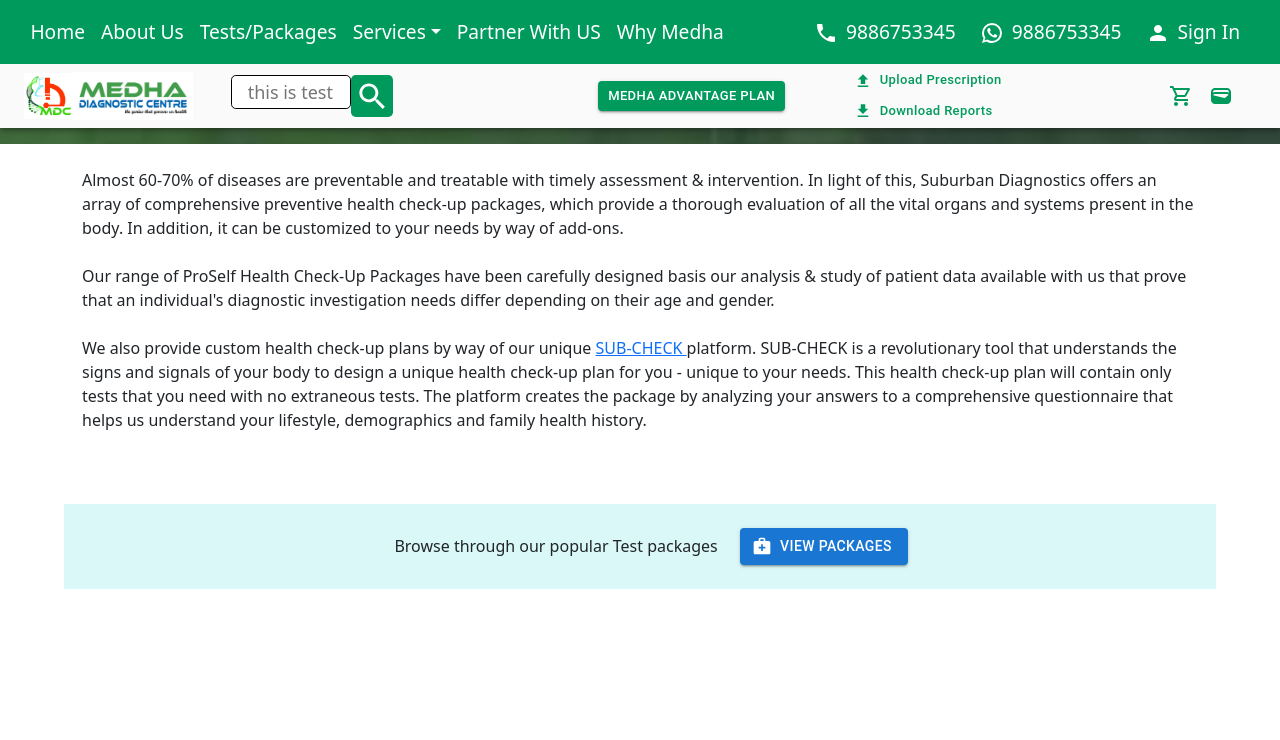
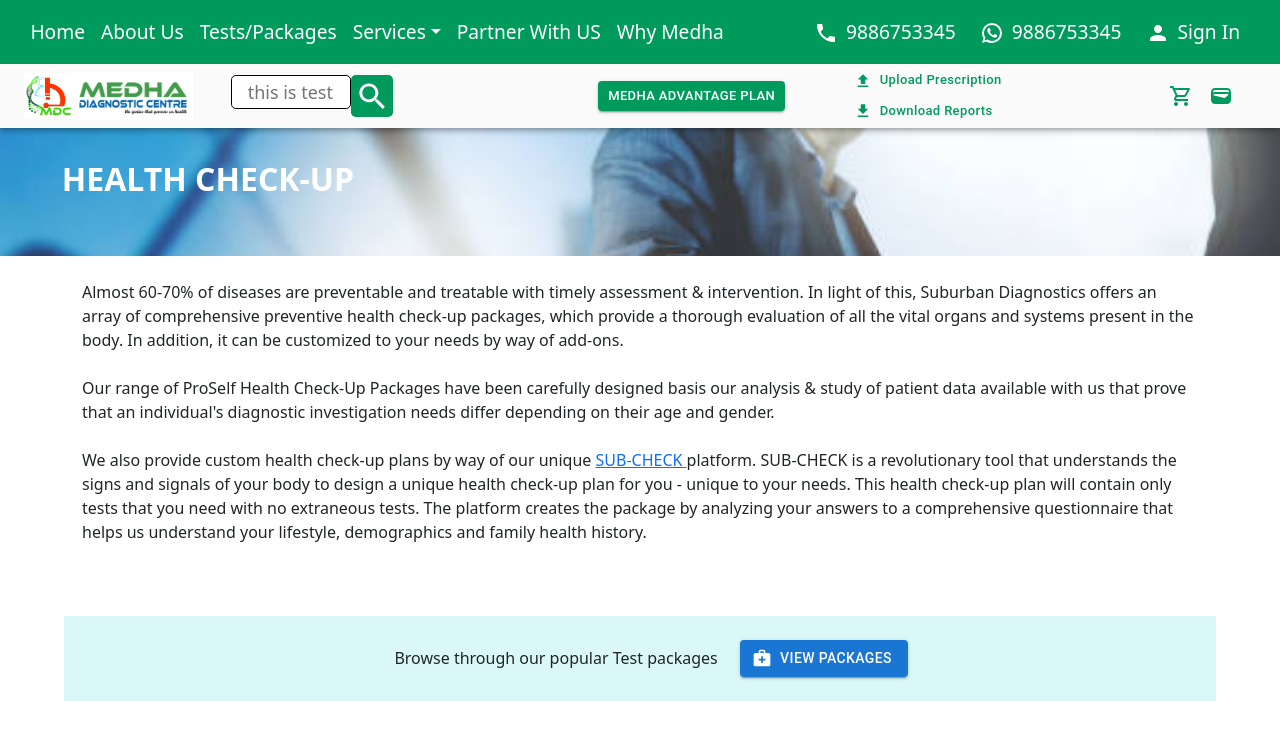
Before and after one commit to puskarthakur/medha-diagnostic-centre, a React (Create React App) app: page /check in a window 1280 px wide. Shown: the top 740 px of the page. Built offline with nearby package versions, Linux system fonts and the light colour scheme.

Commit message:
bannr fix

```diff
--- a/src/Diagnostic.js
+++ b/src/Diagnostic.js
@@ -1,32 +1,22 @@
 import React from "react";
-import banner from './images/download.jpg'
-import ArrowBackIcon from '@mui/icons-material/ArrowBack';
 import Button from '@mui/material/Button';
 import { useNavigate } from "react-router-dom";
 
+import Banner from './components/banner/Banner';
+import bannerImage from './images/bannerImage.jpg';
+
 export default function Diagnostic() {
     const navigate = useNavigate()
-    const myStyle = {
-        backgroundImage: `url(${banner})`,
-        backgroundSize: '100%',
-        backgroundRepeat: 'no-repeat',
-        height: '35vh',
-        display: 'flex',
-        flexDirection: 'row',
-        alignItems: 'center'
-    }
+
     return (
         <div className="diagnos">
-            <div style={myStyle}>
-                <div className="container">
-                    <div className="row">
-                        <div className="col-md-9">
-                            <span><ArrowBackIcon /></span>
-                            <h4>Diagnostic Services</h4>
-                        </div>
-                    </div>
-                </div>
-
+            <div>
+                <Banner
+                    icon={false} // Pass true or false to display or hide the arrow icon
+                    text="DIAGNOSTIC SERVICES" // The text to be displayed in the banner
+                    imageUrl={bannerImage} // The URL of the banner image
+                    imageHeight="8rem" // The height of the banner image
+                />
             </div>
             <div class="container px-15 py-4">
                 <p>Almost 60-70% of diseases are preventable and treatable with timely assessment & intervention. In light of this, Suburban Diagnostics offers an array of comprehensive preventive health check-up packages, which provide a thorough evaluation of all the vital organs and systems present in the body. In addition, it can be customized to your needs by way of add-ons.</p>
@@ -37,7 +27,7 @@
                 </div>
                 <h6 className="mb-0 mt-4">Clinical Chemistry</h6>
                 <p className="mt-3">Clinical chemistry (also known as chemical pathology, clinical biochemistry or medical biochemistry) is concerned with analyzing bodily fluids for diagnostic and therapeutic purposes. The most common specimens tested in clinical chemistry are blood and urine.</p>
-           <Button variant="contained" onClick={()=>navigate('/patho')}>Read More</Button>
+                <Button variant="contained" onClick={() => navigate('/patho')}>Read More</Button>
             </div>
 
             <div className="p-container">
@@ -46,7 +36,7 @@
                 </div>
                 <h6 className="mb-0 mt-4">Digital X-Ray</h6>
                 <p className="mt-3">Clinical chemistry (also known as chemical pathology, clinical biochemistry or medical biochemistry) is concerned with analyzing bodily fluids for diagnostic and therapeutic purposes. The most common specimens tested in clinical chemistry are blood and urine.</p>
-           <Button variant="contained" onClick={()=>navigate('/radio')}>Read More</Button>
+                <Button variant="contained" onClick={() => navigate('/radio')}>Read More</Button>
             </div>
             <div className="p-container">
                 <div className="section-heading">
@@ -54,13 +44,13 @@
                 </div>
                 <h6 className="mb-0 mt-4">ECG Electrocardiom</h6>
                 <p className="mt-3">Clinical chemistry (also known as chemical pathology, clinical biochemistry or medical biochemistry) is concerned with analyzing bodily fluids for diagnostic and therapeutic purposes. The most common specimens tested in clinical chemistry are blood and urine.</p>
-           <Button variant="contained" onClick={()=>navigate('/cardio')}>Read More</Button>
+                <Button variant="contained" onClick={() => navigate('/cardio')}>Read More</Button>
             </div>
             <div className="p-container">
-            <div className="section-heading">
-            <p className="pl-2">We, at medha Diagnostics, strive towards being your trusted partner for all your health diagnostics needs. Click here to book a test with us.</p>
+                <div className="section-heading">
+                    <p className="pl-2">We, at medha Diagnostics, strive towards being your trusted partner for all your health diagnostics needs. Click here to book a test with us.</p>
                 </div>
-                </div>
+            </div>
         </div>
     )
 }
--- a/src/Healthcheck.js
+++ b/src/Healthcheck.js
@@ -1,30 +1,21 @@
 import React from "react";
-import banner from './images/download.jpg'
-import ArrowBackIcon from '@mui/icons-material/ArrowBack';
 import Button from '@mui/material/Button';
 import MedicalServicesIcon from '@mui/icons-material/MedicalServices';
 
+import Banner from './components/banner/Banner';
+import bannerImage from './images/bannerImage.jpg';
+
 export default function Healthcheck() {
-    const myStyle={
-        backgroundImage: `url(${banner})`,
-        backgroundSize: '100%',
-        backgroundRepeat: 'no-repeat',
-        height: '18vh',
-        display: 'flex',
-        flexDirection: 'row',
-        alignItems: 'center'
-    }
-    return(
+
+  return (
     <div className="hc">
-        <div style={myStyle}>
-      <div className="container">
-        <div className="row">
-            <div className="col-md-9">
-            <span><ArrowBackIcon/></span>
-            <h4>Health Check-Ups</h4>
-            </div>
-        </div>
-      </div>
+      <div >
+          <Banner
+            icon={false} // Pass true or false to display or hide the arrow icon
+            text="HEALTH CHECK-UP" // The text to be displayed in the banner
+            imageUrl={bannerImage} // The URL of the banner image
+            imageHeight="8rem" // The height of the banner image
+          />
       </div>
 
       <div class="container px-15 py-4">
@@ -36,7 +27,7 @@
       <div className="p-container">
         <div className="package">
           <p className="package-text">Browse through our popular Test packages</p>
-  <Button variant="contained" startIcon={<MedicalServicesIcon/>}>View Packages</Button>
+          <Button variant="contained" startIcon={<MedicalServicesIcon />}>View Packages</Button>
 
         </div>
       </div>
--- a/src/Homecare.js
+++ b/src/Homecare.js
@@ -1,38 +1,29 @@
 import React from "react";
-import banner from './images/download.jpg'
-import ArrowBackIcon from '@mui/icons-material/ArrowBack';
 import pathology from './images/pathology.png'
 import HomeIcon from '@mui/icons-material/Home';
 import Button from '@mui/material/Button';
 
+import Banner from './components/banner/Banner';
+import bannerImage from './images/bannerImage.jpg';
+
 
 
 export default function Homecare() {
-    const myStyle={
-        backgroundImage: `url(${banner})`,
-        backgroundSize: '100%',
-        backgroundRepeat: 'no-repeat',
-        height: '18vh',
-        display: 'flex',
-        flexDirection: 'row',
-        alignItems: 'center'
-    }
+
     return (
         <div className="homecare">
-            <div style={myStyle}>
-                <div className="container">
-                    <div className="row">
-                        <div className="col-md-9">
-                            <span><ArrowBackIcon /></span>
-                            <h4>Home HealthCare</h4>
-                        </div>
-                    </div>
-                </div>
+            <div >
+                <Banner
+                    icon={false} // Pass true or false to display or hide the arrow icon
+                    text="HOME HEALTH-CARE" // The text to be displayed in the banner
+                    imageUrl={bannerImage} // The URL of the banner image
+                    imageHeight="8rem" // The height of the banner image
+                />
 
             </div>
             <div className="px-4 py-4">
 
-      <p  className="mb-0">We at Suburban Diagnostics believe that nothing should come between you and your health check-ups. Be it your busy schedule or this pandemic. With our home healthcare services, there’s no need for you to leave your home or to reach the diagnostic centre on time for your appointment. Just book a home visit with us between 7:30AM to 6:30PM.</p>
+                <p className="mb-0">We at Suburban Diagnostics believe that nothing should come between you and your health check-ups. Be it your busy schedule or this pandemic. With our home healthcare services, there’s no need for you to leave your home or to reach the diagnostic centre on time for your appointment. Just book a home visit with us between 7:30AM to 6:30PM.</p>
                 <p>Along with the trust and experience of 25+ years, we provide:</p>
 
                 <div className="container py-4">
@@ -90,7 +81,7 @@
                         <p className="package-text">Get precise, most accurate results in the comfort and safety of your home.
 
                         </p>
-  <Button variant="contained" startIcon={<HomeIcon/>}>Book a Home Visit</Button>
+                        <Button variant="contained" startIcon={<HomeIcon />}>Book a Home Visit</Button>
 
                     </div>
                 </div>
--- a/src/Tests.js
+++ b/src/Tests.js
@@ -1,15 +1,22 @@
 import React from "react";
-import Banner from '../src/components/banner/Banner'
 import './styles/Test.css'
 import Button from '@mui/material/Button';
 import Plancard from './Plancard'
+
+import Banner from './components/banner/Banner';
+import bannerImage from './images/bannerImage.jpg';
 
 export default function Tests() {
 
     return (
         <div>
             <div>
-                <Banner />
+            <Banner
+            icon={false} // Pass true or false to display or hide the arrow icon
+            text="PACKAGE" // The text to be displayed in the banner
+            imageUrl={bannerImage} // The URL of the banner image
+            imageHeight="8rem" // The height of the banner image
+          />
             </div>
 
                 <div className="container py-4">
```
Lines whose indentation alone changed are shown as unchanged.
